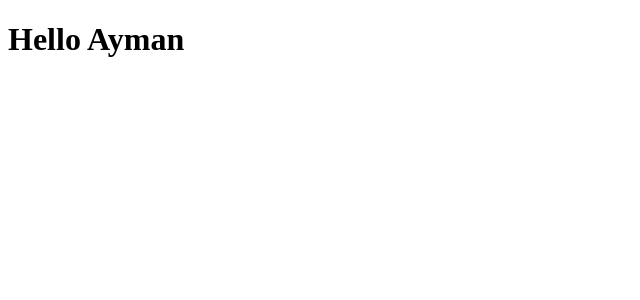
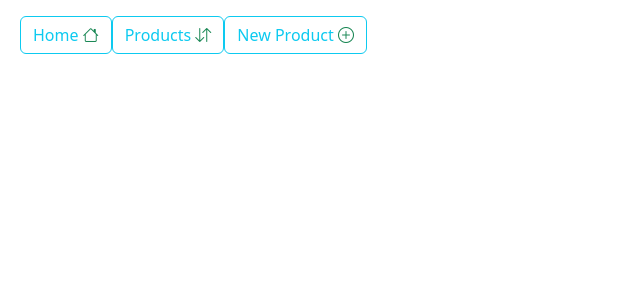
Before and after one commit to Ayman-Guaiche/AngularPracticeApp, an Angular app: page / in a window 1280 px wide. Shown: the top 300 px of the page, without its empty margins (0-640 px from the left). Built offline with nearby package versions, Linux system fonts and the light colour scheme.

Commit message:
add bootstrap and bootstrap-icons and create navbar

```diff
--- a/angular.json
+++ b/angular.json
@@ -25,9 +25,12 @@
               "src/assets"
             ],
             "styles": [
-              "src/styles.css"
+              "src/styles.css",
+              "node_modules/bootstrap/dist/css/bootstrap.min.css"
             ],
-            "scripts": []
+            "scripts": [
+              "node_modules/bootstrap/dist/js/bootstrap.bundle.js"
+            ]
           },
           "configurations": {
             "production": {
--- a/src/app/app.component.html
+++ b/src/app/app.component.html
@@ -1 +1,19 @@
-<h1>Hello {{title}}</h1>
+<nav class="p-3 ">
+    <ul class="nav nav-pills">
+        <li>
+            <button class="btn btn-outline-info ms-1">Home
+             <i class="bi bi-house text-success"></i>
+            </button>
+        </li>
+        <li>
+            <button class="btn btn-outline-info ">Products
+                <i class="bi bi-arrow-down-up text-success"></i>
+            </button>
+        </li>
+        <li>
+            <button class="btn btn-outline-info ">New Product
+                <i class="bi bi-plus-circle text-success"></i>
+            </button>
+        </li>
+    </ul>
+</nav>
--- a/src/styles.css
+++ b/src/styles.css
@@ -1 +1,2 @@
 /* You can add global styles to this file, and also import other style files */
+@import "bootstrap-icons/font/bootstrap-icons.css";
```
